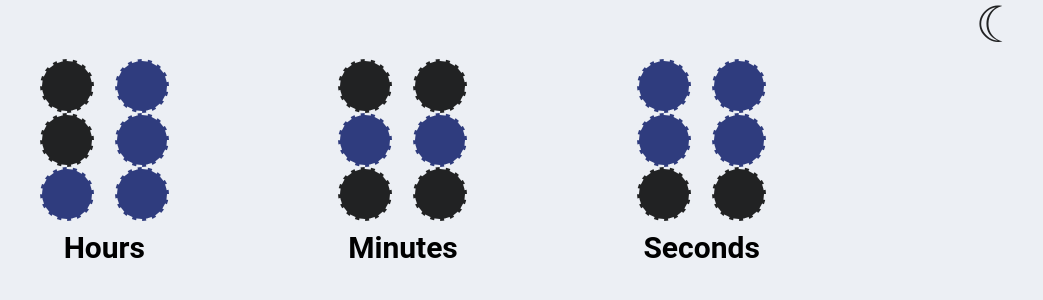
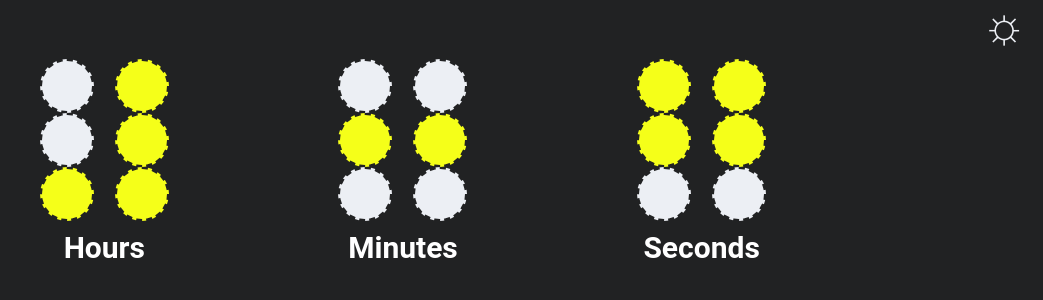
Before and after one commit to Marusiella/BinaryClock, a React (Vite) app: page / in a window 1280 px wide. Shown: the top 300 px of the page, without its empty margins (237-1280 px from the left). Built offline with nearby package versions, Linux system fonts and the light colour scheme.

Commit message:
small improvements

```diff
--- a/src/App.jsx
+++ b/src/App.jsx
@@ -56,19 +56,20 @@ const Node = styled.div`
   width: 50px;
   height: 50px;
   background-color: ${(props) =>
-    props.active ? "#2F3C7E" : !props.isDark ? "#212223" : "#ECEFF4"};
+    props.active ? "#F5FF19" : !props.isDark ? "#393939" : "#ECEFF4"};
   border-radius: 50%;
-  border: 2px dashed ${(props) => (!props.isDark ? "#ECEFF4" : "#212223")};
+  border: 2px dashed #212223;
 `;
 
 const Text = styled.div`
   font-size: 30px;
   font-family: "Roboto", sans-serif;
   text-align: center;
-  font-weight: bold;`;
+  font-weight: bold;
+  color: ${(props) => (props.isDark ? "white" : "#212223")};`;
 
 function App() {
-  const [isDark, setIsDark] = useState(false);
+  const [isDark, setIsDark] = useState(true);
   const [hours, setHours] = useState([
     false,
     false,
@@ -143,7 +144,7 @@ function App() {
               <Node key={index} isDark={isDark} active={hour}></Node>
             ))}
           </Clocks>
-          <Text>Hours</Text>
+          <Text isDark={isDark}>Hours</Text>
           </div>
           <div>
           <Clocks isDark={isDark} number={2}>
@@ -151,7 +152,7 @@ function App() {
               <Node key={index} isDark={isDark} active={minute}></Node>
             ))}
           </Clocks>
-          <Text>Minutes</Text>
+          <Text isDark={isDark}>Minutes</Text>
           </div>
           <div>
           <Clocks isDark={isDark} number={3}>
@@ -159,7 +160,7 @@ function App() {
               <Node key={index} isDark={isDark} active={second}></Node>
             ))}
           </Clocks>
-          <Text>Seconds</Text>
+          <Text isDark={isDark}>Seconds</Text>
           </div>
         </ClockContainer>
       </MainContainer>
```
